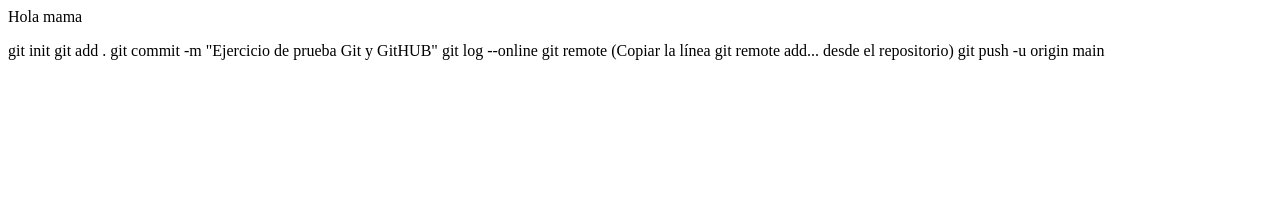
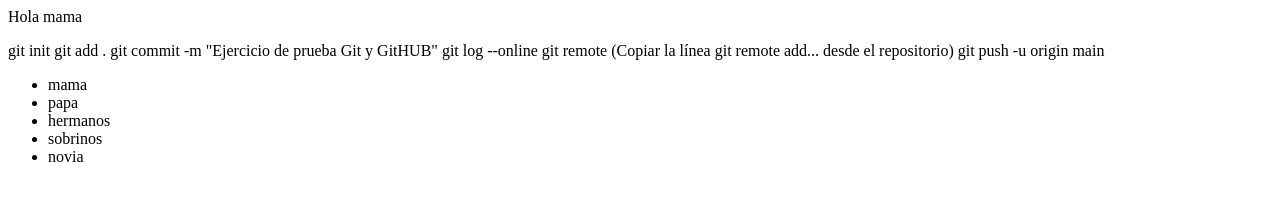
Before and after one commit to David-drg/app2, a plain HTML site: page index.html in a window 1280 px wide. Drawn offline with Linux system fonts and the light colour scheme.

Commit message:
modificamos el index

```diff
--- a/index.html
+++ b/index.html
@@ -2,3 +2,11 @@
 git init git add . git commit -m "Ejercicio de prueba Git y GitHUB" git log
 --online git remote (Copiar la línea git remote add... desde el repositorio) git
 push -u origin main
+
+<ul>
+  <li>mama</li>
+  <li>papa</li>
+  <li>hermanos</li>
+  <li>sobrinos</li>
+  <li>novia</li>
+</ul>
```
